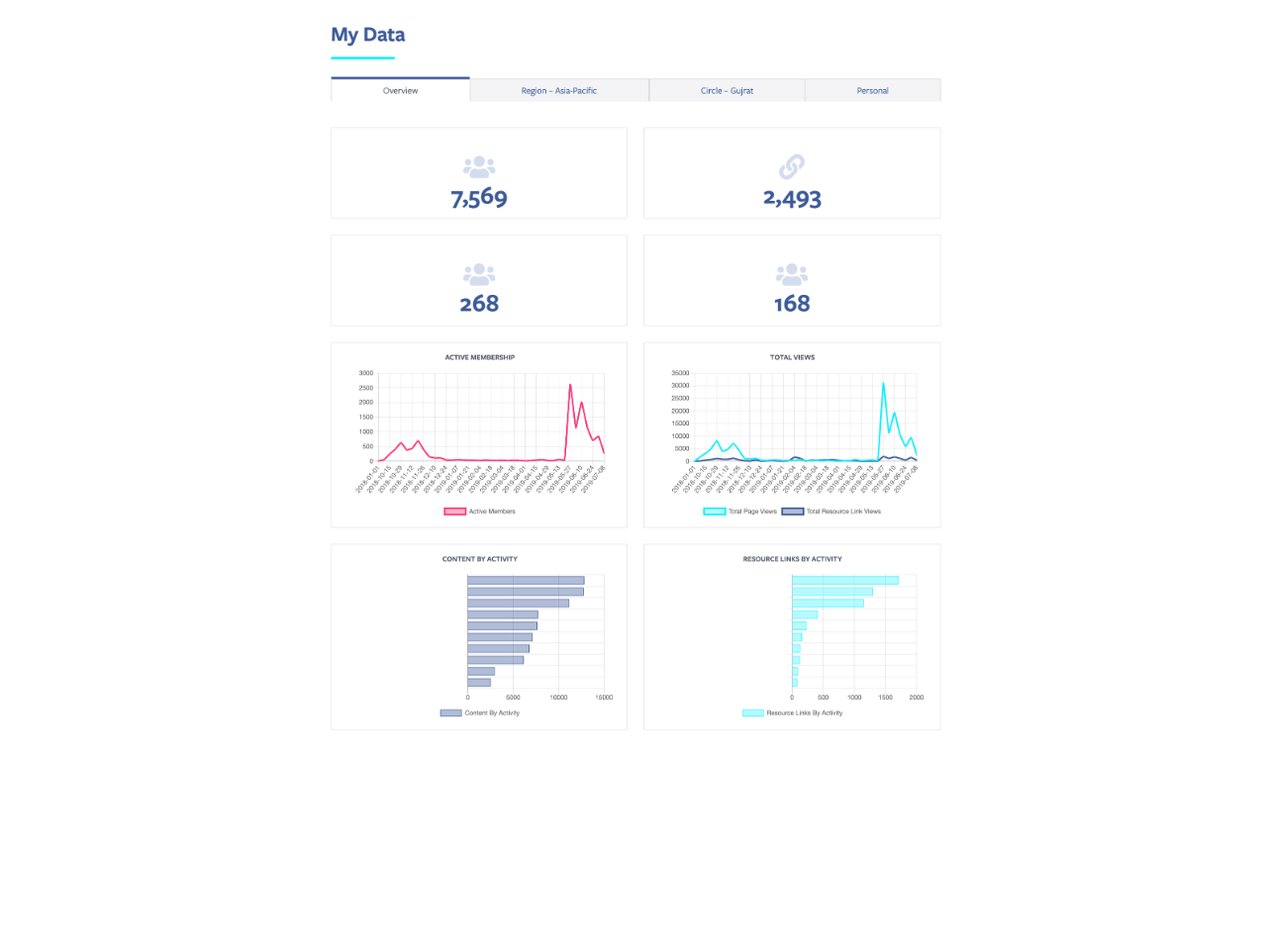
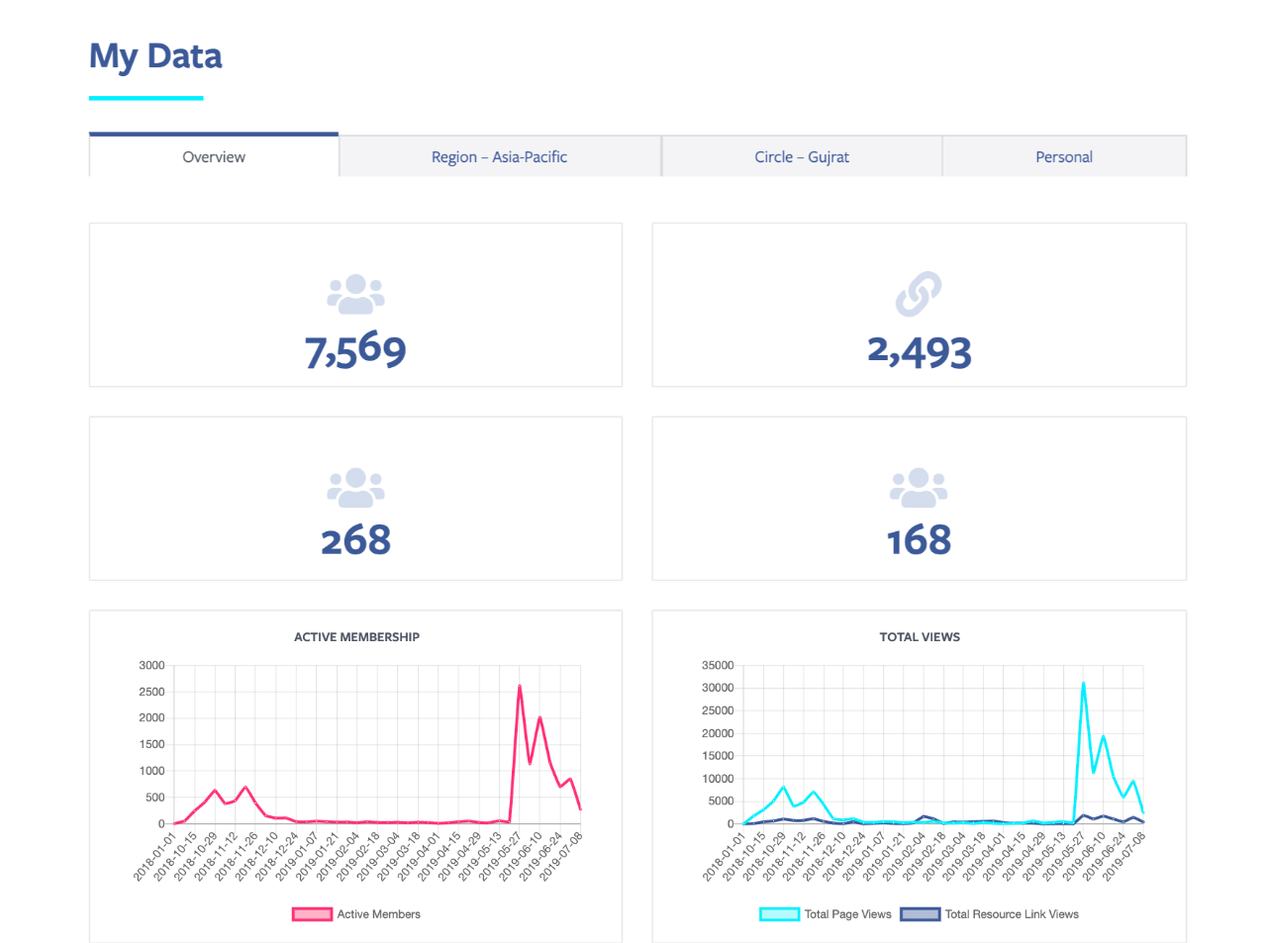
Before and after one commit to mpol-unicon/demo-material, a plain HTML site: page index.html in a window 1280 px wide. Shown: the top 953 px of the page at 99% size. Before the commit the page ends 800 px from the top, so only its background shows below. Drawn offline with Linux system fonts and the light colour scheme.

Commit message:
Update index.html

```diff
--- a/index.html
+++ b/index.html
@@ -11,7 +11,7 @@ img {
 </style>
 </head>
 <body>
-<img src="analytics-demo.png" alt="demo" style="width:50%;">
+<img src="analytics-demo.png" alt="demo" style="width:90%;">
 
 </body>
 </html>
```
